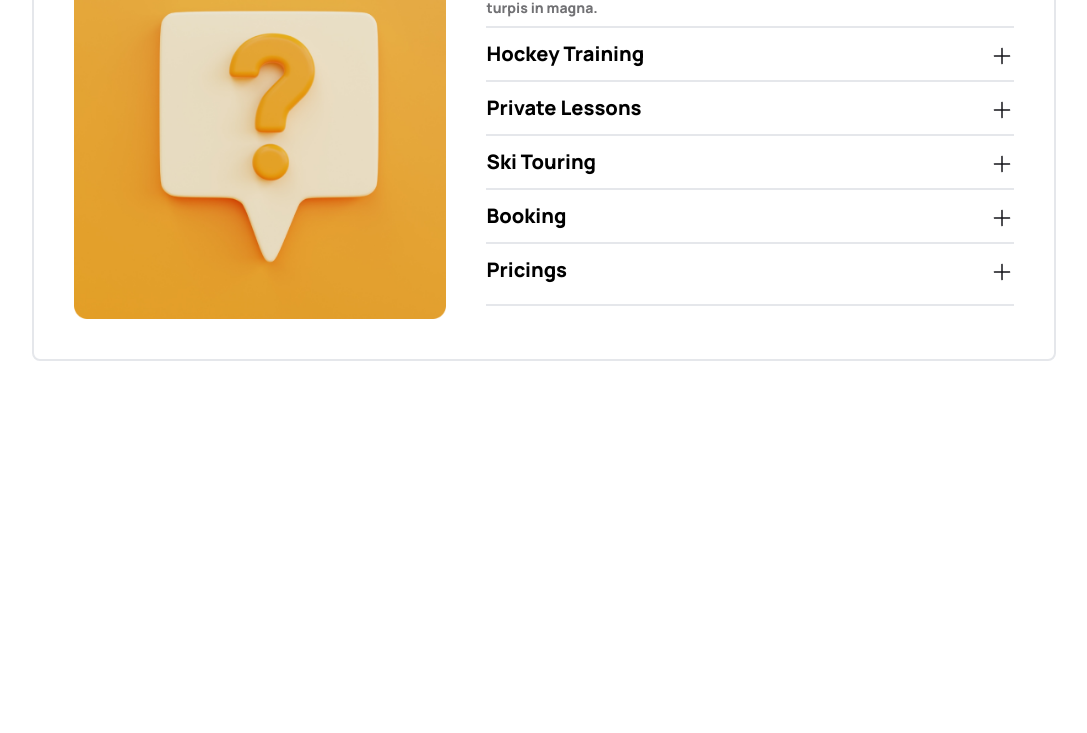
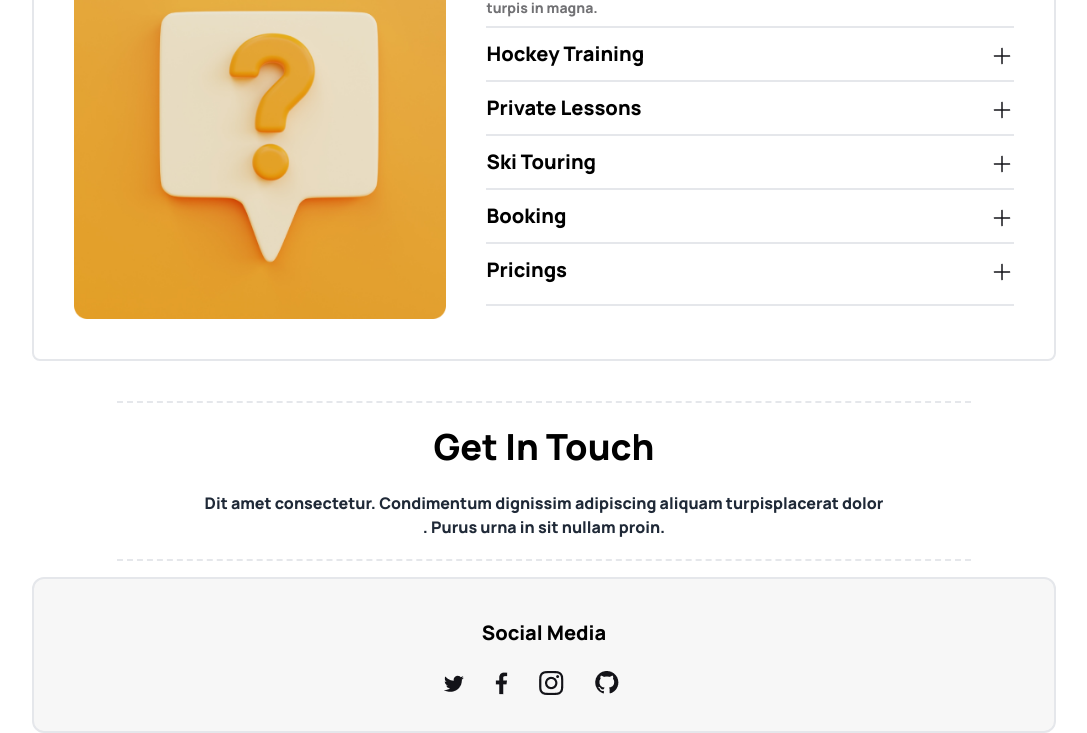
Before and after one commit to CODING019/hockey-website, a plain HTML site: page index.html in a window 1280 px wide. Shown: the part 4091-4824 px from the top of the page, without its empty margins (96-1183 px from the left). Before the commit the page ends 4492 px from the top, so only its background shows below. Drawn offline with nearby package versions, Linux system fonts and the light colour scheme.

Commit message:
media-section-added

```diff
--- a/index.html
+++ b/index.html
@@ -431,7 +431,22 @@
 
             </section>
             <!-- Feedback-Section-End -->
+
+            <!-- Contect-Section-Start -->
+            <div class="text-center w-8/12 my-4 mx-auto border-dashed border-y-2 pb-5">
+                <h2 class="text-4xl pb-6 text-black pt-6">Get In Touch</h2>
+                <p class="text-base">Dit amet consectetur. Condimentum dignissim adipiscing aliquam turpisplacerat dolor <br>. Purus urna in sit nullam proin.</p>
+            </div>
+            <!-- Media-Link-Section-Start -->
+            <section class="border-2 rounded-xl bg-[#13131808] mx-32">
+                <div class="text-center w-8/12 my-4 mx-auto pb-5  ">
+                    <h2 class="text-xl pb-6 text-black pt-6">Social Media</h2>
+                    <img class="mx-60" src="images/Images/Social (1).png" alt="">
+            </section>
+            <!-- Media-Link-Section-End -->
+
     </main>
+
 
 </body>
 
```
Also changed, not shown: images/Images/Social (1).png (added).
